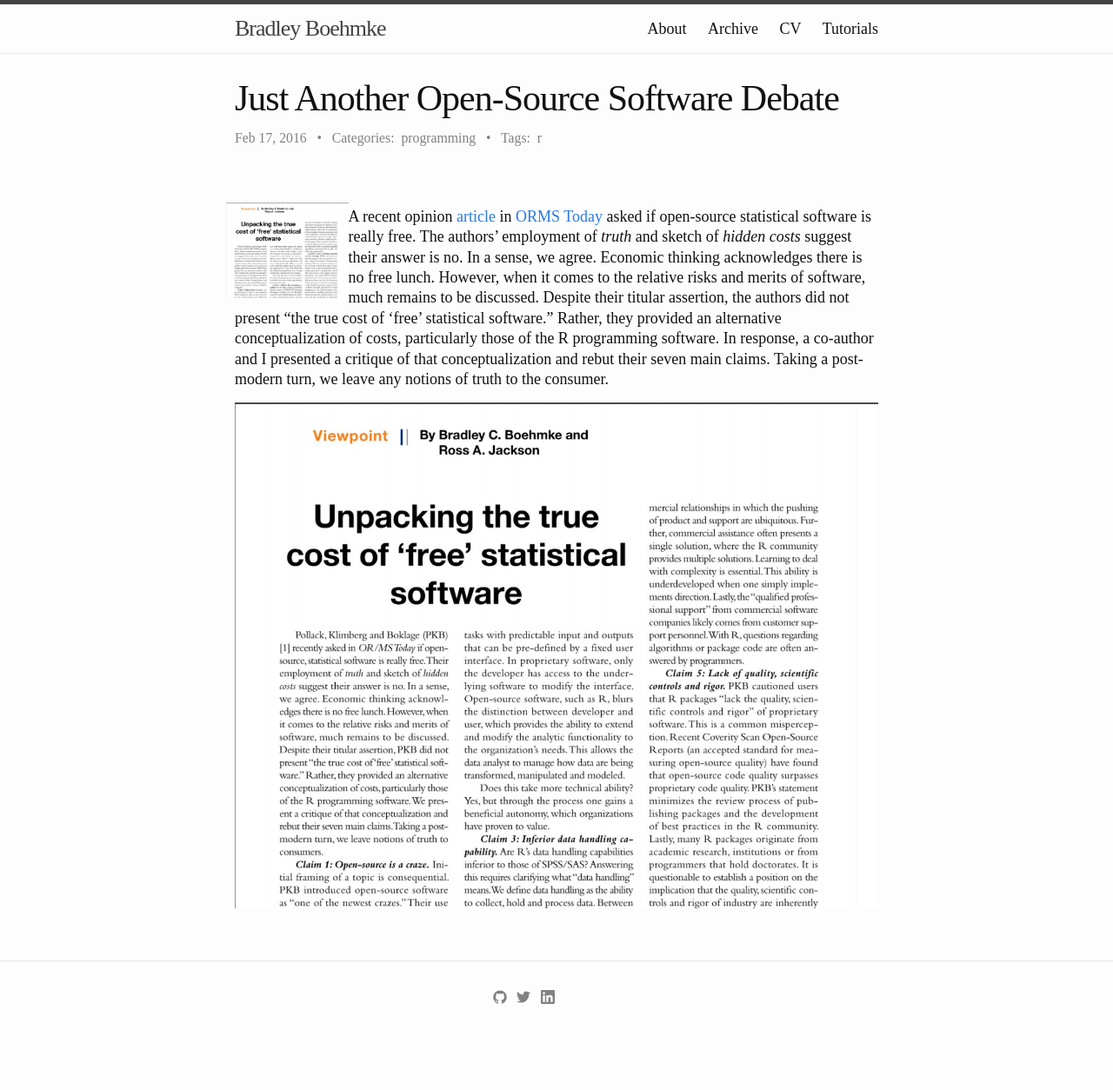
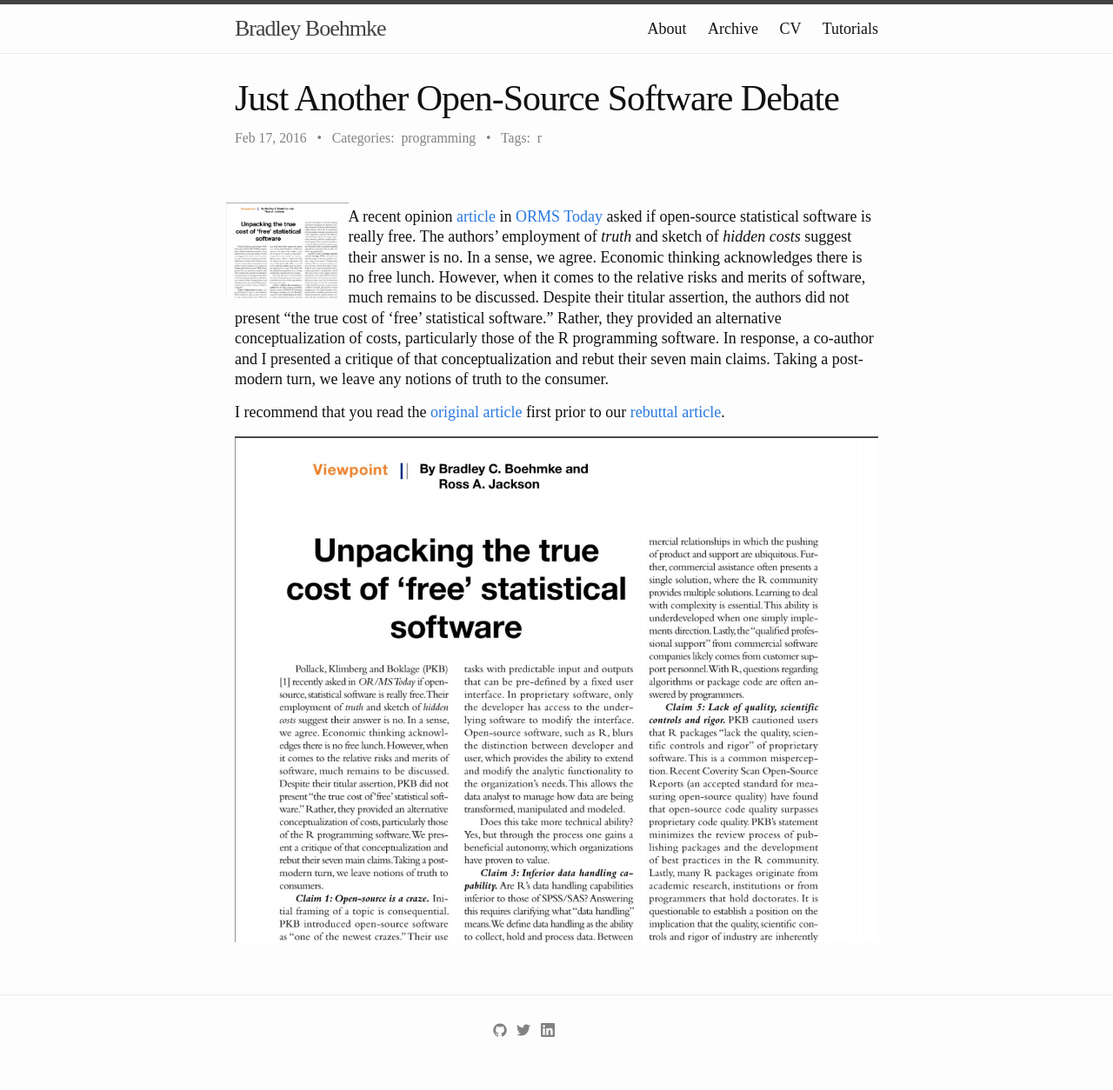
Before and after one commit to bradleyboehmke/bradleyboehmke, a Jekyll site: the page built from _posts/2016-02-17-just-another-open-source-software-debate.md, in a window 1280 px wide. Shown: the whole page at 87% size. Built offline with Jekyll 4.4.1, drawn with Linux system fonts in a browser that asks for light colours; before the commit the page ends 1216 px from its top, so only the background shows below that.

```diff
--- a/_posts/2016-02-17-just-another-open-source-software-debate.md
+++ b/_posts/2016-02-17-just-another-open-source-software-debate.md
@@ -10,4 +10,6 @@
 <a href="http://bradleyboehmke.github.io/2016/01/scraping-via-apis.html"><img src="http://bradleyboehmke.github.io/figure/source/just-another-open-source-software-debate/2016-02-17-just-another-open-source-software-debate/ORMSToday_article.png" alt="ORMS Today article" style="float:left; margin:-5px 0px -5px -10px; width: 19%; height: 19%;"></a>
 A recent opinion [article](https://www.dropbox.com/s/ej229r8oypj46le/Original%20Article%20by%20PKB.pdf?dl=0) in [ORMS Today](https://www.informs.org/ORMS-Today) asked if open-source statistical software is really free. The authors' employment of *truth* and sketch of *hidden costs* suggest their answer is no. In a sense, we agree. Economic thinking acknowledges there is no free lunch. However, when it comes to the relative risks and merits of software, much remains to be discussed. Despite their titular assertion, the authors did not present "the true cost of 'free' statistical software." Rather, they provided an alternative conceptualization of costs, particularly those of the R programming software. In response, a co-author and I presented a critique of that conceptualization and rebut their seven main claims. Taking a post-modern turn, we leave any notions of truth to the consumer.<!--more-->
 
+I recommend that you read the [original article](https://www.dropbox.com/s/ej229r8oypj46le/Original%20Article%20by%20PKB.pdf?dl=0) first prior to our [rebuttal article](https://www.dropbox.com/s/xgy0uwyh67zovhb/Published%20Version.pdf?dl=0).
+
 [![Final Graphic](http://bradleyboehmke.github.io/figure/source/just-another-open-source-software-debate/2016-02-17-just-another-open-source-software-debate/ORMSToday_article.png)](https://www.dropbox.com/s/xgy0uwyh67zovhb/Published%20Version.pdf?dl=0)
--- a/_source/just-another-open-source-software-debate/2016-02-17-just-another-open-source-software-debate.Rmd
+++ b/_source/just-another-open-source-software-debate/2016-02-17-just-another-open-source-software-debate.Rmd
@@ -10,4 +10,6 @@
 <a href="http://bradleyboehmke.github.io/2016/01/scraping-via-apis.html"><img src="http://bradleyboehmke.github.io/figure/source/just-another-open-source-software-debate/2016-02-17-just-another-open-source-software-debate/ORMSToday_article.png" alt="ORMS Today article" style="float:left; margin:-5px 0px -5px -10px; width: 19%; height: 19%;"></a>
 A recent opinion [article](https://www.dropbox.com/s/ej229r8oypj46le/Original%20Article%20by%20PKB.pdf?dl=0) in [ORMS Today](https://www.informs.org/ORMS-Today) asked if open-source statistical software is really free. The authors' employment of *truth* and sketch of *hidden costs* suggest their answer is no. In a sense, we agree. Economic thinking acknowledges there is no free lunch. However, when it comes to the relative risks and merits of software, much remains to be discussed. Despite their titular assertion, the authors did not present "the true cost of 'free' statistical software." Rather, they provided an alternative conceptualization of costs, particularly those of the R programming software. In response, a co-author and I presented a critique of that conceptualization and rebut their seven main claims. Taking a post-modern turn, we leave any notions of truth to the consumer.<!--more-->
 
+I recommend that you read the [original article](https://www.dropbox.com/s/ej229r8oypj46le/Original%20Article%20by%20PKB.pdf?dl=0) first prior to our [rebuttal article](https://www.dropbox.com/s/xgy0uwyh67zovhb/Published%20Version.pdf?dl=0).
+
 [![Final Graphic](http://bradleyboehmke.github.io/figure/source/just-another-open-source-software-debate/2016-02-17-just-another-open-source-software-debate/ORMSToday_article.png)](https://www.dropbox.com/s/xgy0uwyh67zovhb/Published%20Version.pdf?dl=0)
```
Also changed, not shown: other parts of _posts/2016-02-17-just-another-open-source-software-debate.md (+1 -1 lines), figure/source/just-another-open-source-software-debate/2016-02-17-just-another-open-source-software-debate/ORMSToday_article.png.
